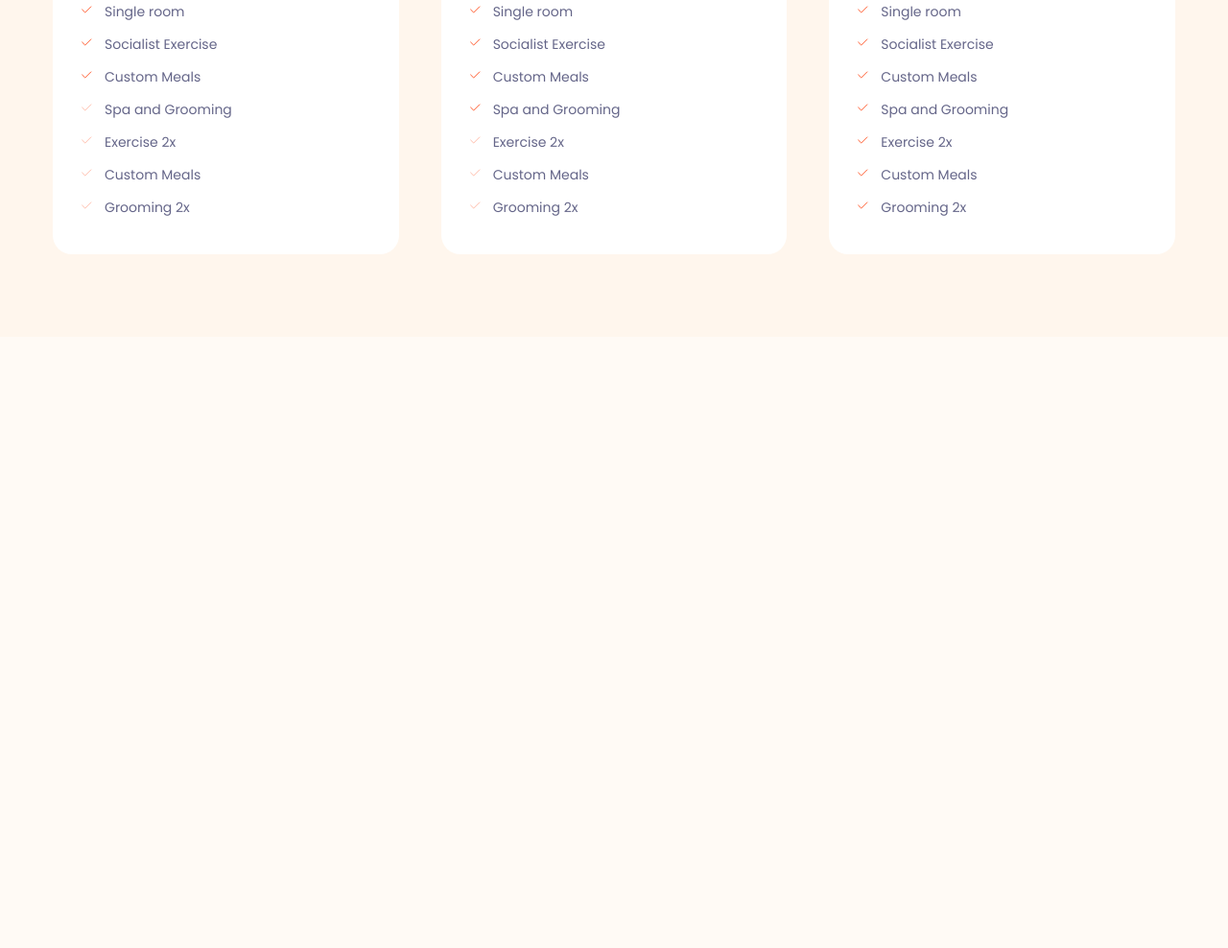
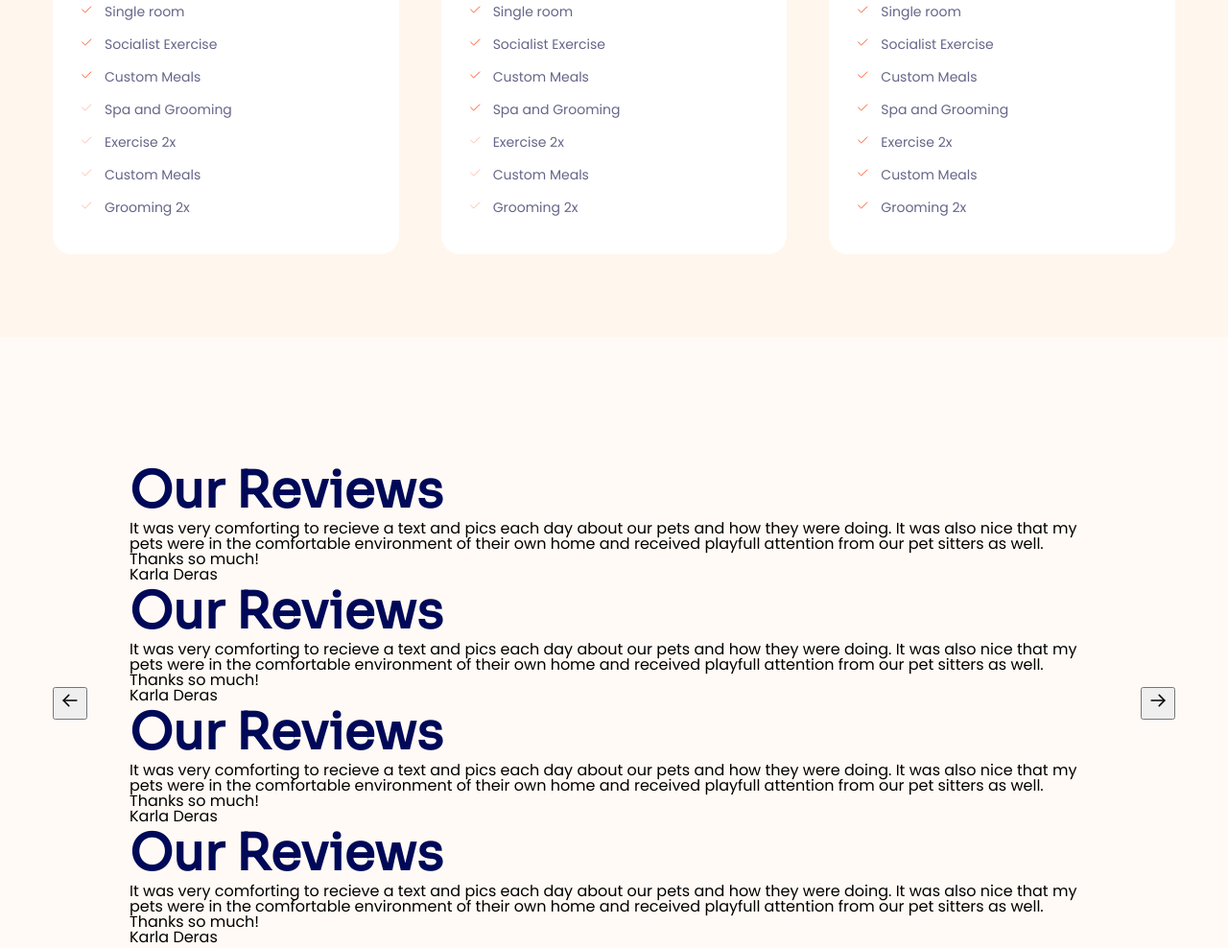
Before and after one commit to tamnp312/HTML_CSS_JS_Core, a plain HTML site: page index.html in a window 1280 px wide. Shown: the part 4861-5849 px from the top of the page at 96% size. Before the commit the page ends 5212 px from the top, so only its background shows below. Drawn offline with Linux system fonts and the light colour scheme.

Commit message:
create review

```diff
--- a/assets/css/styles.css
+++ b/assets/css/styles.css
@@ -928,3 +928,14 @@ a{
     content: url(../icon/Check.svg);
     margin-right: 12px;
 }
+
+/* Review */
+#review {
+    margin-top: 130px;
+}
+.review__inner {
+    display: flex;
+    align-items: center;
+    column-gap: 44px;
+
+}
--- a/assets/js/main.js
+++ b/assets/js/main.js
@@ -281,3 +281,59 @@ fetch("../../components/pricing.html")
       })
       .join("");
   });
+
+
+  //  Review
+  const reviewsData = {
+    sectionTitle: "Our Reviews",
+    reviews: [
+      {
+        id: 1,
+        image: "./assets/img/review-01.png",
+        quote: "It was very comforting to recieve a text and pics each day about our pets and how they were doing. It was also nice that my pets were in the comfortable environment of their own home and received playfull attention from our pet sitters as well. Thanks so much!",
+        author: "Karla Deras"
+      },
+      {
+        id: 2,
+        image: "./assets/img/review-01.png",
+        quote: "It was very comforting to recieve a text and pics each day about our pets and how they were doing. It was also nice that my pets were in the comfortable environment of their own home and received playfull attention from our pet sitters as well. Thanks so much!",
+        author: "Karla Deras"
+      },
+      {
+        id: 3,
+        image: "./assets/img/review-01.png",
+        quote: "It was very comforting to recieve a text and pics each day about our pets and how they were doing. It was also nice that my pets were in the comfortable environment of their own home and received playfull attention from our pet sitters as well. Thanks so much!",
+        author: "Karla Deras"
+      },
+      {
+        id: 4,
+        image: "./assets/img/review-01.png",
+        quote: "It was very comforting to recieve a text and pics each day about our pets and how they were doing. It was also nice that my pets were in the comfortable environment of their own home and received playfull attention from our pet sitters as well. Thanks so much!",
+        author: "Karla Deras"
+      }
+    ],
+    activeDot: 1 // Indicates which review is currently active
+  };
+  fetch("../../components/review.html")
+    .then((response) => response.text())
+    .then((data) => {
+      document.getElementById("review").innerHTML = data;
+
+      const reviewList = document.querySelector(".review__list");
+      reviewList.innerHTML = reviewsData.reviews.map((review) => {
+        return `
+          <article class="review__item">
+            <figure class="review-item__media="${review.author}" class="review-item__img">
+            </figure>
+            <section class="review-item__content" >
+            <h2 class="section__heading">Our Reviews </h2>
+            <blockquote class="review-item__quote">${review.quote} </blockquote>
+            <h3 class="review__item--author">${review.author}</h3>
+            </section>
+
+          </article>`;
+      }
+      ).join("");
+
+
+    })
--- /dev/null
+++ b/components/review.html
@@ -0,0 +1,60 @@
+<div class="container">
+    <div class="review__inner">
+        <button class="review__control">
+            <svg
+                width="20"
+                height="21"
+                viewBox="0 0 20 21"
+                fill="none"
+                xmlns="http://www.w3.org/2000/svg"
+            >
+                <path
+                    d="M16.875 10.9985H3.125"
+                    stroke="currentColor"
+                    stroke-width="1.5"
+                    stroke-linecap="round"
+                    stroke-linejoin="round"
+                />
+                <path
+                    d="M8.75 5.37354L3.125 10.9985L8.75 16.6235"
+                    stroke="currentColor"
+                    stroke-width="1.5"
+                    stroke-linecap="round"
+                    stroke-linejoin="round"
+                />
+            </svg>
+        </button>
+        <div class="review__content">
+            <div class="review__list">
+
+            </div>
+        </div>
+
+        <!-- Review next -->
+        <button class="review__control">
+            <svg
+                width="20"
+                height="21"
+                viewBox="0 0 20 21"
+                fill="none"
+                xmlns="http://www.w3.org/2000/svg"
+            >
+                <path
+                    d="M3.125 10.9985H16.875"
+                    stroke="currentColor"
+                    stroke-width="1.5"
+                    stroke-linecap="round"
+                    stroke-linejoin="round"
+                />
+                <path
+                    d="M11.25 5.37354L16.875 10.9985L11.25 16.6235"
+                    stroke="currentColor"
+                    stroke-width="1.5"
+                    stroke-linecap="round"
+                    stroke-linejoin="round"
+                />
+            </svg>
+        </button>
+
+    </div>
+</div>
--- a/index.html
+++ b/index.html
@@ -29,6 +29,8 @@
       <section id="staff"></section>
       <!-- pricing -->
       <section id="pricing"></section>
+      <!-- Review -->
+      <section id="review"></section>
     </main>
 
     <script src="./assets/js/main.js" defer></script>
```
Also changed, not shown: assets/icon/ArrowRight.png (added).
